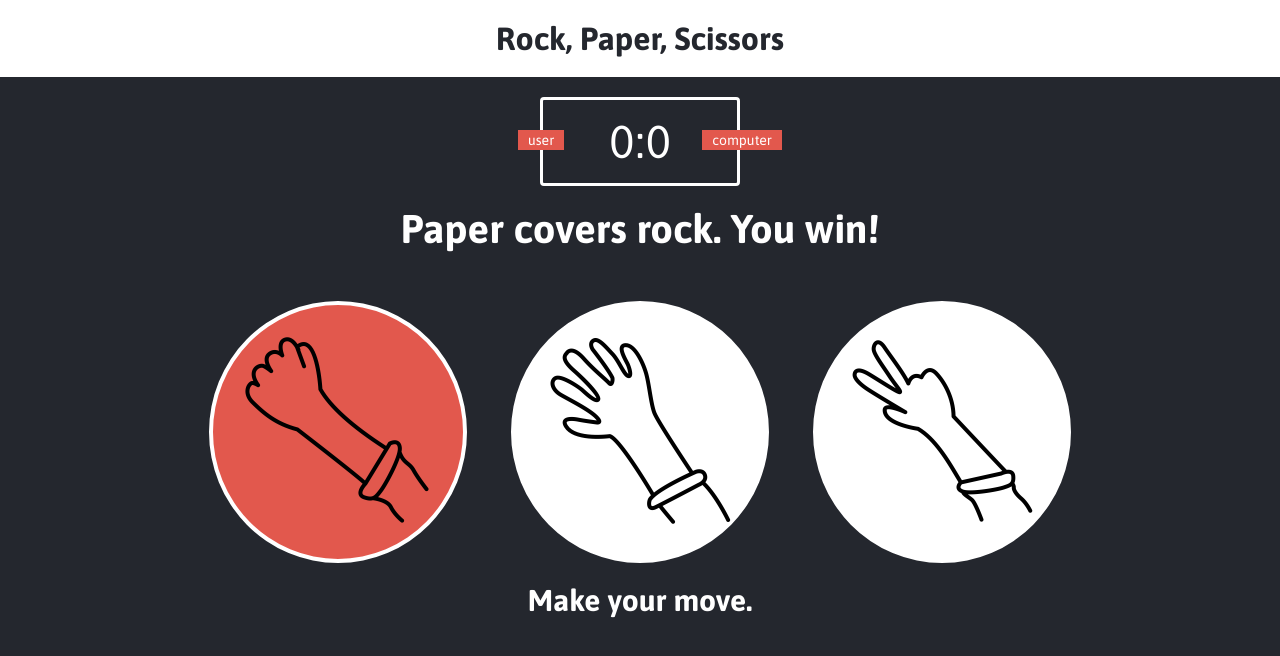
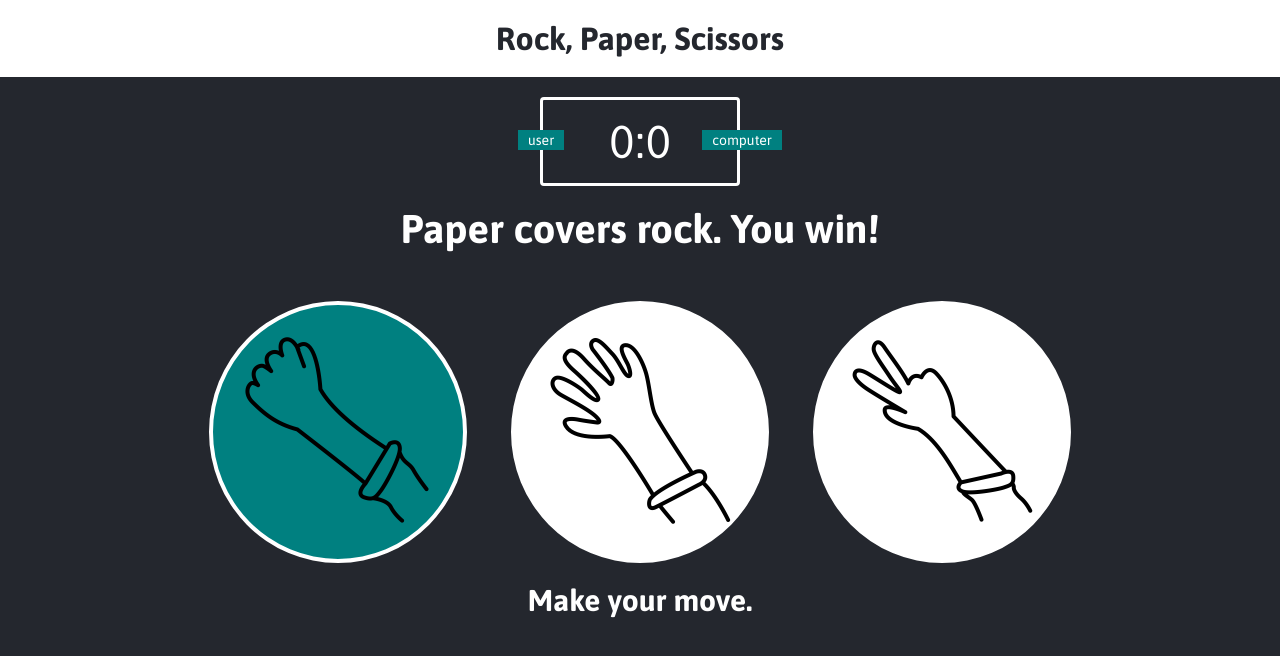
Before and after one commit to mcktayl/rock-paper-scissors, a plain HTML site: page index.html in a window 1280 px wide. In both pictures the pointer is over the element 338 px from the left and 432 px from the top of the page. Drawn offline with Linux system fonts and the light colour scheme.

Commit message:
updated color for badges and hover background color

```diff
--- a/style.css
+++ b/style.css
@@ -36,7 +36,7 @@ header > h1 {
 
 .badge {
     padding: 2px 10px;
-    background: #E2584D;
+    background: #008080;
     color: white;
     font-family: Asap, sans-serif;
     font-size: 14px;
@@ -82,7 +82,7 @@ header > h1 {
 
 .choice:hover {
     cursor: pointer;
-    background: #E2584D;
+    background: #008080;
 }
 
 #action-message {
```
